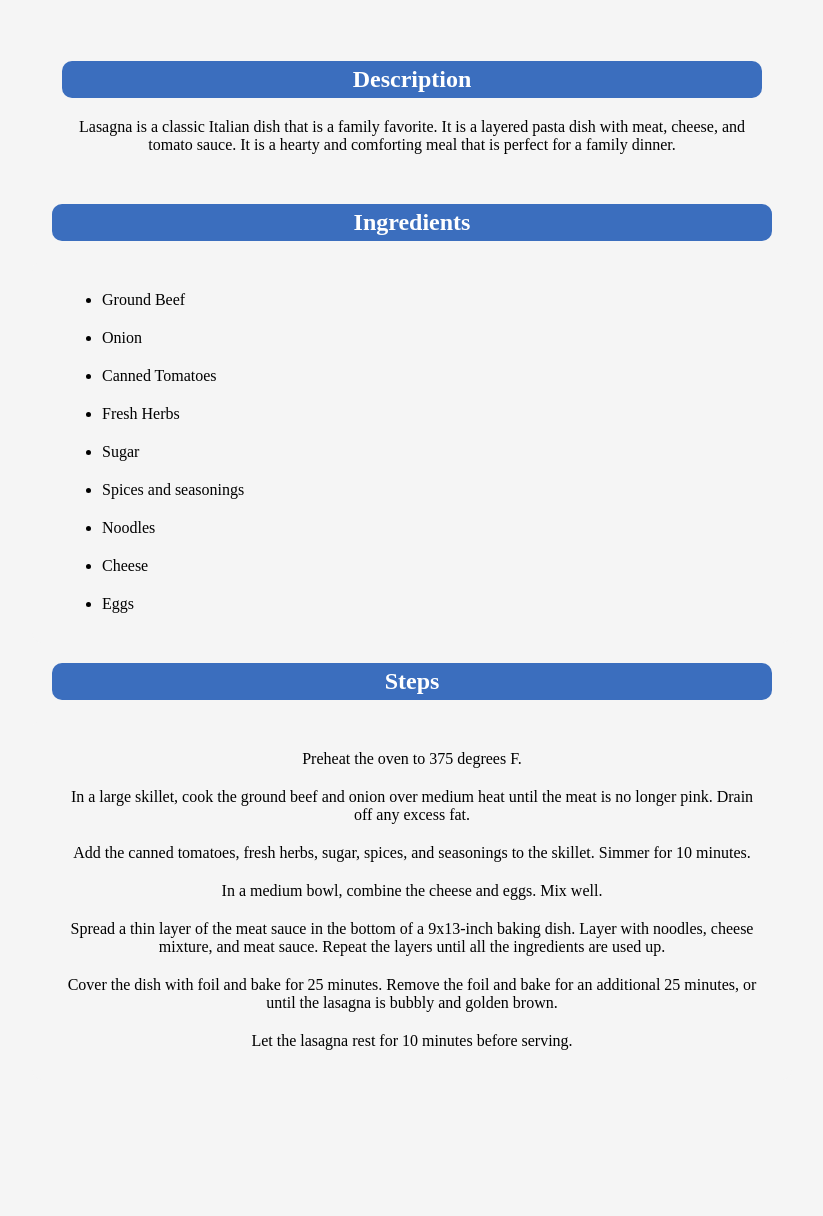
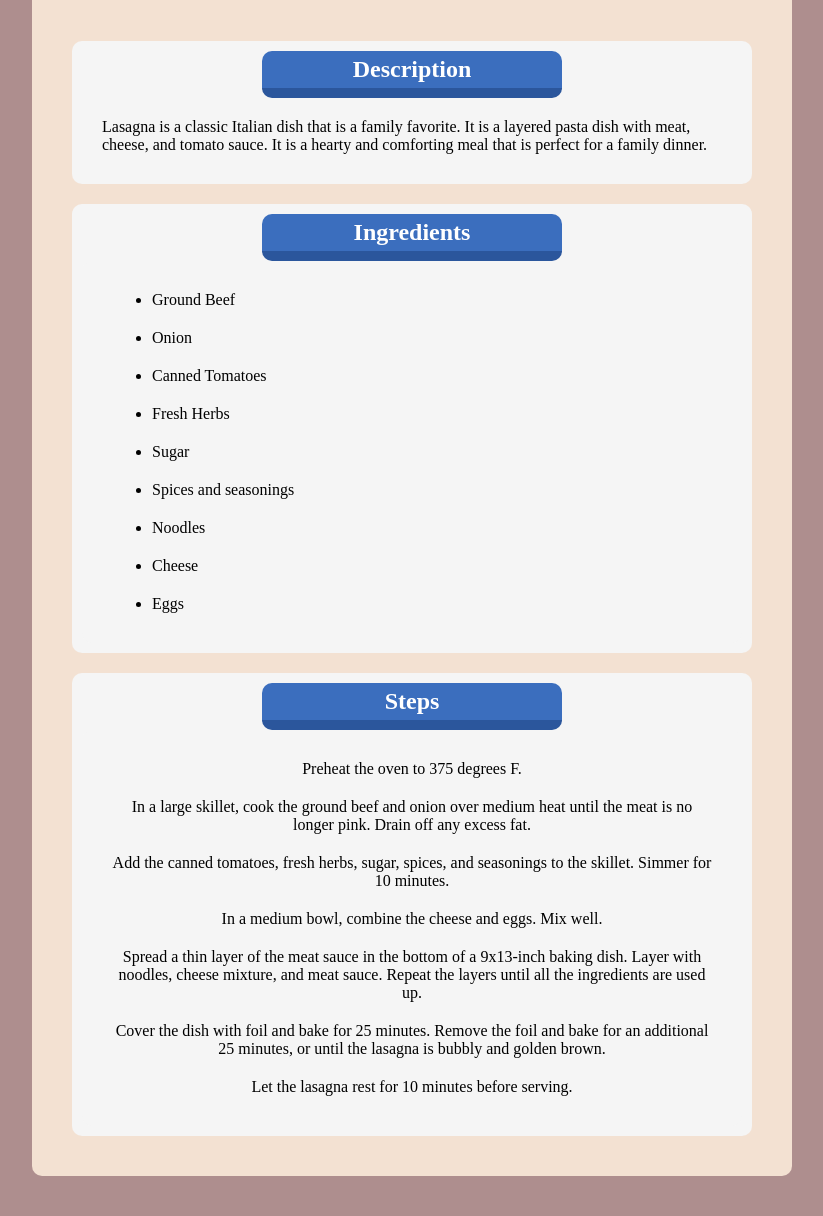
Before and after one commit to childofthe20th/odin-recipes, a plain HTML site: page recipes/lasagna.html in a window 1280 px wide. Shown: the part 552-1768 px from the top of the page, without its empty margins (228-1051 px from the left). Before the commit the page ends 1672 px from the top, so only its background shows below. Drawn offline with Linux system fonts and the light colour scheme.

Commit message:
added more css styling

```diff
--- a/recipes/lasagna.html
+++ b/recipes/lasagna.html
@@ -3,10 +3,11 @@
 <head>
     <meta charset="UTF-8">
     <meta name="viewport" content="width=device-width, initial-scale=1.0">
-    <title>Document</title>
+    <title>Lasagna</title>
     <link rel="stylesheet" href="../style.css">
 </head>
 <body>
+    <div class="body-content">
         <h1>Lasagna</h1>
         <img src="../images/lasagna.jpg" alt="an image of lasagna" width="612">
         <div class="description">
@@ -39,5 +40,7 @@
                 <li>Let the lasagna rest for 10 minutes before serving.</li>
             </ol>
         </div>
+    </div>
+
 </body>
 </html>
--- a/style.css
+++ b/style.css
@@ -1,13 +1,19 @@
 * {
     margin: 20px;
     box-sizing: border-box;
-    background-color:whitesmoke;
+    background-color:rgb(174, 142, 142);
 }
 
 body {
     text-align: center;
     max-width: 800px;
     margin: 0 auto;
+}
+
+.body-content {
+    background-color: rgb(243, 225, 210);
+    padding: 20px;
+    border-radius: 10px;
 }
 
 a:link {
@@ -25,21 +31,44 @@ a:link {
 
 .description {
     padding: 10px;
+    border-radius: 10px;
+    background-color: whitesmoke;
+}
+
+.ingredients {
+    padding: 10px;
+    border-radius: 10px;
+    background-color: whitesmoke;
 }
 
 .ingredient-list {
     text-align: left;
     padding-left: 50px;
+    background-color: whitesmoke;
+}
+
+.steps {
+    padding: 10px;
+    border-radius: 10px;
+    background-color: whitesmoke;
+}
+
+p {
+    background-color: whitesmoke;
+    text-align: left;
 }
 
 h1 {
-    text-decoration: underline;
     background-color: rgb(59, 110, 190);
     padding: 5px;
     color: white;
     text-align: center;
     font-family:'Gill Sans', 'Gill Sans MT', Calibri, 'Trebuchet MS', sans-serif;
     border-radius: 10px;
+    width: 400px;
+    display: inline-block;
+    border-bottom: 10px solid rgb(43, 86, 156);
+    margin: 0 auto;
 }
 
 h2 {
@@ -49,12 +78,21 @@ h2 {
      text-align: center;
      font-family: Brush 'Segoe UI', Tahoma, Geneva, Verdana, sans-serif;
      border-radius: 10px;
+     width: 300px;
+     display: inline-block;
+     border-bottom: 10px solid rgb(43, 86, 156);
+     margin: 0 auto;
+}
+
+li {
+    background-color: whitesmoke;
 }
 
 ul {
     padding: 10px;
     margin: 0;
     border-radius: 10px;
+    background-color: whitesmoke;
 }
 
 ol {
@@ -62,4 +100,21 @@ ol {
     padding: 10px;
     margin: 0;
     border-radius: 10px;
+    background-color: whitesmoke;
 }
+
+img {
+    border-radius: 10px;
+}
+
+a {
+    padding: 10px;
+    border-radius: 10px;
+    background-color: rgb(59, 110, 190);
+    color: white;
+}
+
+a:hover {
+    background-color: rgb(43, 86, 156);
+    color: rgb(207, 201, 201)
+}
```
Also changed, not shown: index.html (+1 -1 lines), recipes/cookies.html (+3 -1 lines), recipes/pancakes.html (+3 -1 lines). Lines whose indentation alone changed are shown as unchanged.
